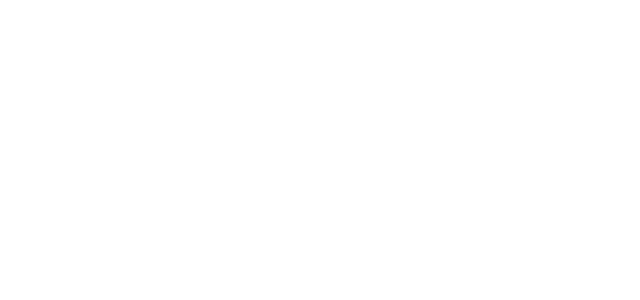
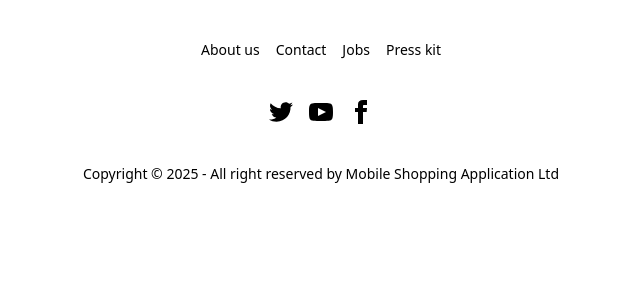
Before and after one commit to iamganeshsalunkhe/mobile-shopping-application, a React (Vite) app in the folder Frontend(vendor)/: page /footer in a window 1280 px wide. Before the commit this address had no page. Shown: the top 300 px of the page, without its empty margins (319-959 px from the left). Built offline with nearby package versions, Linux system fonts and the light colour scheme.

Commit message:
footer and footer's links demo component add

```diff
--- a/Frontend(vendor)/src/App.jsx
+++ b/Frontend(vendor)/src/App.jsx
@@ -3,6 +3,8 @@
 import {Toaster} from 'react-hot-toast';
 import Signup from "./components/Signup"
 import Login from "./components/Login";
+import Footer from "./components/Footer";
+import DemoComponent from "./components/DemoComponent";
 
 function App() {
   return (
@@ -11,6 +13,8 @@
           <Route index  path="/" element={<Login/>}/>
           <Route path="signup" element={<Signup/>}/>
           <Route path="login" element={<Login/>}/>
+          <Route path="footer" element={<Footer/>}/>
+          <Route path="/demo" element={<DemoComponent/>}/>
         </Routes>
         <Toaster/>
     </BrowserRouter>
--- /dev/null
+++ b/Frontend(vendor)/src/components/DemoComponent.jsx
@@ -0,0 +1,23 @@
+import { useNavigate } from "react-router-dom"
+
+function DemoComponent() {
+    const navigate = useNavigate();
+
+    function handleClick(){
+        navigate('/login')
+    }
+
+    return (
+        <div className="w-full min-h-screen bg-gray-200 m-0 p-0">
+
+        <div className="text-center text-3xl ">
+            <h1 className="">This is demo component</h1>
+            <button onClick={handleClick}
+            className="bg-gray-300 rounded-xl p-2 mt-4 cursor-pointer"
+            >Click here for HOME page</button>
+        </div>
+        </div>
+    )
+}
+
+export default DemoComponent
--- /dev/null
+++ b/Frontend(vendor)/src/components/Footer.jsx
@@ -0,0 +1,67 @@
+import { Link } from "react-router-dom";
+
+function Footer() {
+    return (
+      <footer className="footer footer-horizontal footer-center bg-base-200 text-base-content rounded p-10">
+        <nav className="grid grid-flow-col gap-4">
+          <Link to="/demo" className="link link-hover">
+            About us
+          </Link>
+          <Link to="/demo" className="link link-hover">
+            Contact
+          </Link>
+          <Link to="/demo" className="link link-hover">
+            Jobs
+          </Link>
+          <Link to="/demo" className="link link-hover">
+            Press kit
+          </Link>
+        </nav>
+        <nav>
+          <div className="grid grid-flow-col gap-4">
+            <Link to="/demo">
+              <svg
+                xmlns="http://www.w3.org/2000/svg"
+                width="24"
+                height="24"
+                viewBox="0 0 24 24"
+                className="fill-current"
+              >
+                <path d="M24 4.557c-.883.392-1.832.656-2.828.775 1.017-.609 1.798-1.574 2.165-2.724-.951.564-2.005.974-3.127 1.195-.897-.957-2.178-1.555-3.594-1.555-3.179 0-5.515 2.966-4.797 6.045-4.091-.205-7.719-2.165-10.148-5.144-1.29 2.213-.669 5.108 1.523 6.574-.806-.026-1.566-.247-2.229-.616-.054 2.281 1.581 4.415 3.949 4.89-.693.188-1.452.232-2.224.084.626 1.956 2.444 3.379 4.6 3.419-2.07 1.623-4.678 2.348-7.29 2.04 2.179 1.397 4.768 2.212 7.548 2.212 9.142 0 14.307-7.721 13.995-14.646.962-.695 1.797-1.562 2.457-2.549z"></path>
+              </svg>
+            </Link>
+            <Link to="/demo">
+              <svg
+                xmlns="http://www.w3.org/2000/svg"
+                width="24"
+                height="24"
+                viewBox="0 0 24 24"
+                className="fill-current"
+              >
+                <path d="M19.615 3.184c-3.604-.246-11.631-.245-15.23 0-3.897.266-4.356 2.62-4.385 8.816.029 6.185.484 8.549 4.385 8.816 3.6.245 11.626.246 15.23 0 3.897-.266 4.356-2.62 4.385-8.816-.029-6.185-.484-8.549-4.385-8.816zm-10.615 12.816v-8l8 3.993-8 4.007z"></path>
+              </svg>
+            </Link>
+            <Link to="/demo">
+              <svg
+                xmlns="http://www.w3.org/2000/svg"
+                width="24"
+                height="24"
+                viewBox="0 0 24 24"
+                className="fill-current"
+              >
+                <path d="M9 8h-3v4h3v12h5v-12h3.642l.358-4h-4v-1.667c0-.955.192-1.333 1.115-1.333h2.885v-5h-3.808c-3.596 0-5.192 1.583-5.192 4.615v3.385z"></path>
+              </svg>
+            </Link>
+          </div>
+        </nav>
+        <aside>
+          <p>
+            Copyright © {new Date().getFullYear()} - All right reserved by
+            Mobile Shopping Application Ltd
+          </p>
+        </aside>
+      </footer>
+    );
+}
+
+export default Footer
```
